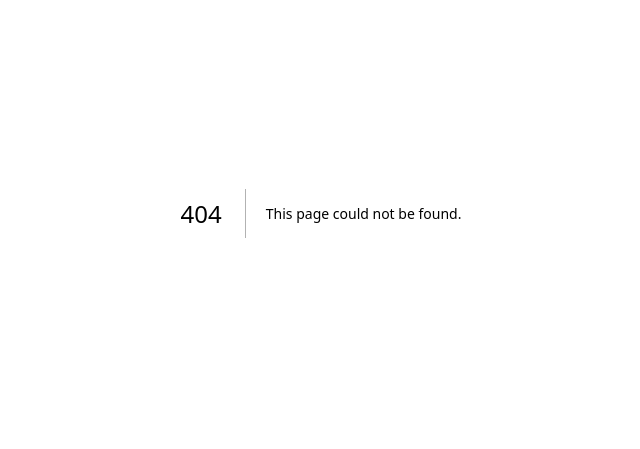
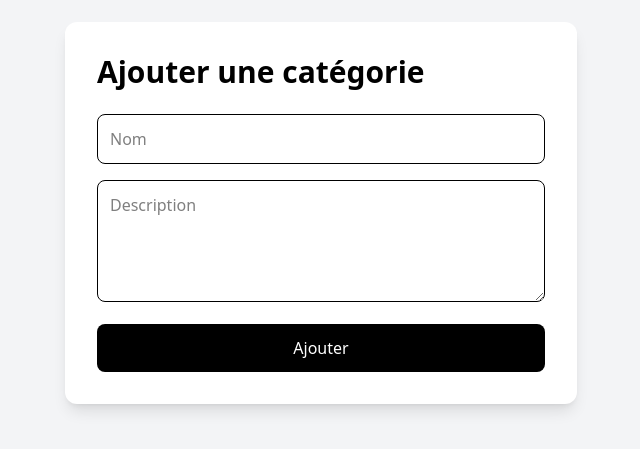
Before and after one commit to shsalima/warehouseos, a Next.js app: page /categories/create in a window 1280 px wide. Before the commit this address had no page. Shown: the part 187-636 px from the top of the page, without its empty margins (319-959 px from the left). Built offline with nearby package versions, Linux system fonts and the light colour scheme.

Commit message:
crée formulaire de categories

```diff
--- /dev/null
+++ b/app/categories/create/page.tsx
@@ -0,0 +1,103 @@
+"use client";
+
+import { useState } from "react";
+import { useRouter } from "next/navigation";
+
+export default function CreateCategoryPage() {
+  const router = useRouter();
+
+  const [formData, setFormData] = useState({
+    name: "",
+    description: "",
+  });
+
+  const [error, setError] = useState("");
+  const [loading, setLoading] = useState(false);
+
+  const handleChange = (
+    e: React.ChangeEvent<HTMLInputElement | HTMLTextAreaElement>
+  ) => {
+    setFormData({
+      ...formData,
+      [e.target.name]: e.target.value,
+    });
+  };
+
+  const handleSubmit = async (
+    e: React.FormEvent<HTMLFormElement>
+  ) => {
+    e.preventDefault();
+
+    setLoading(true);
+    setError("");
+
+    const response = await fetch("/api/categories", {
+      method: "POST",
+      headers: {
+        "Content-Type": "application/json",
+      },
+      body: JSON.stringify(formData),
+    });
+
+    const data = await response.json();
+
+    if (!response.ok) {
+      setError(data.message || "Erreur");
+      setLoading(false);
+      return;
+    }
+
+    router.push("/categories");
+  };
+
+  return (
+    <div className="min-h-screen bg-gray-100 flex justify-center items-center px-5">
+      <div className="bg-white rounded-xl shadow-lg w-full max-w-lg p-8">
+
+        <h1 className="text-3xl font-bold mb-6">
+          Ajouter une catégorie
+        </h1>
+
+        {error && (
+          <p className="bg-red-100 text-red-600 p-3 rounded mb-4">
+            {error}
+          </p>
+        )}
+
+        <form
+          onSubmit={handleSubmit}
+          className="space-y-4"
+        >
+
+          <input
+            type="text"
+            name="name"
+            placeholder="Nom"
+            value={formData.name}
+            onChange={handleChange}
+            className="w-full border rounded-lg p-3"
+          />
+
+          <textarea
+            name="description"
+            placeholder="Description"
+            value={formData.description}
+            onChange={handleChange}
+            className="w-full border rounded-lg p-3"
+            rows={4}
+          />
+
+          <button
+            type="submit"
+            disabled={loading}
+            className="w-full bg-black text-white rounded-lg p-3"
+          >
+            {loading ? "Loading..." : "Ajouter"}
+          </button>
+
+        </form>
+
+      </div>
+    </div>
+  );
+}
```
